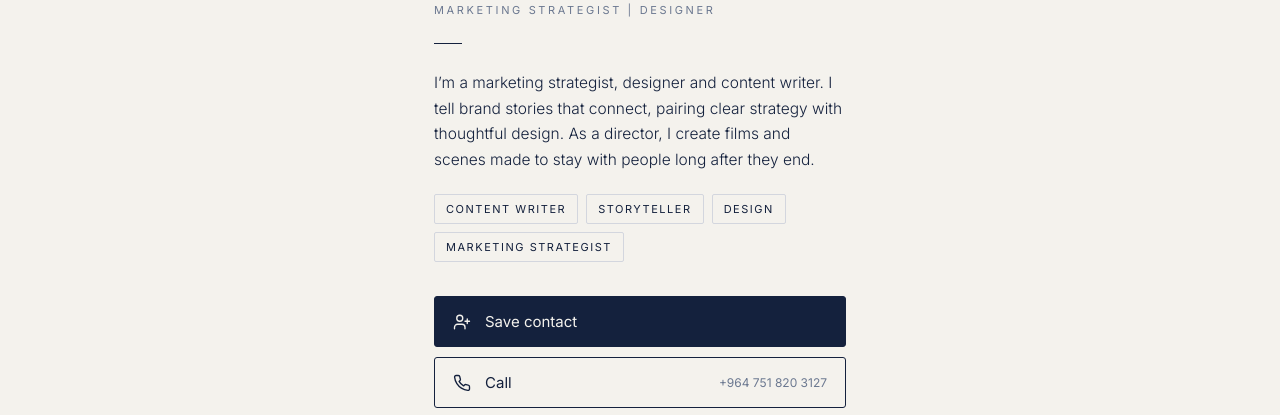
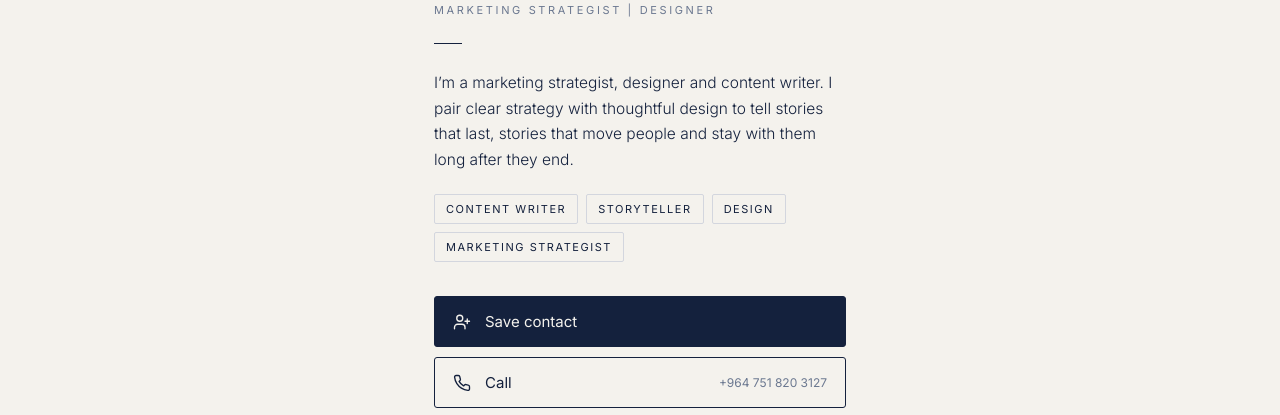
Before and after one commit to akanaan246/ahmedkanaan, a plain HTML site: page index.html in a window 1280 px wide. Shown: the part 281-696 px from the top of the page. Drawn offline with Linux system fonts and the light colour scheme.

Commit message:
Rewrite bio line about lasting stories
Co-Authored-By: Claude Opus 5.5 (1M context) <noreply@anthropic.com>
Claude-Session: https://claude.ai/code/session_01Rfj5fXbP72BAuYAEmutFgh

```diff
--- a/index.html
+++ b/index.html
@@ -4,7 +4,7 @@
 <meta charset="utf-8">
 <meta name="viewport" content="width=device-width, initial-scale=1">
 <title>Ahmed Kanaan · Marketing Strategist | Designer</title>
-<meta name="description" content="Ahmed Kanaan is a marketing strategist, designer, content writer and director in Erbil, Iraq.">
+<meta name="description" content="Ahmed Kanaan is a marketing strategist, designer and content writer in Erbil, Iraq.">
 <meta property="og:title" content="Ahmed Kanaan">
 <meta property="og:description" content="Marketing Strategist | Designer · Erbil, Iraq">
 <meta name="theme-color" content="#F4F2ED">
@@ -51,7 +51,7 @@ footer{text-align:center;font-size:11px;letter-spacing:.14em;color:var(--muted);
   <h1>AHMED KANAAN</h1>
   <p class="title">Marketing Strategist | Designer</p>
   <div class="rule"></div>
-  <p class="bio">I’m a marketing strategist, designer and content writer. I tell brand stories that connect, pairing clear strategy with thoughtful design. As a director, I create films and scenes made to stay with people long after they end.</p>
+  <p class="bio">I’m a marketing strategist, designer and content writer. I pair clear strategy with thoughtful design to tell stories that last, stories that move people and stay with them long after they end.</p>
   <ul class="tags" aria-label="Work">
     <li>Content writer</li><li>Storyteller</li><li>Design</li><li>Marketing strategist</li>
   </ul>
```
